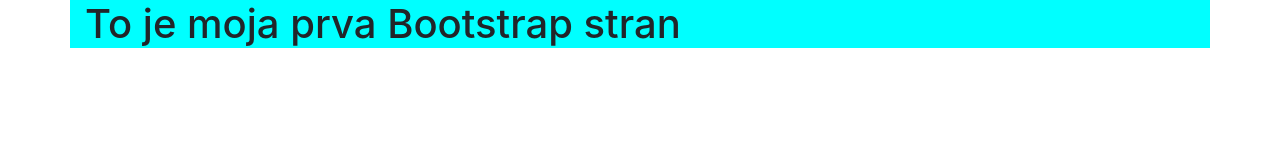
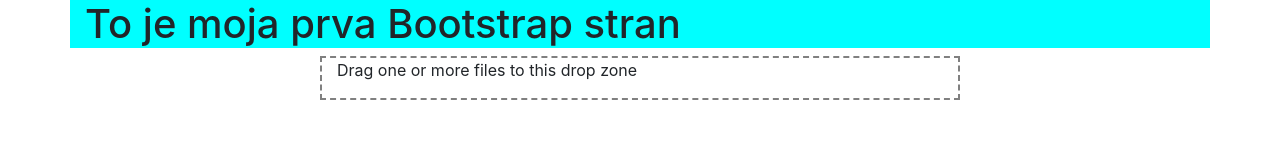
Before and after one commit to matej2000/ST-DN1, a plain HTML site: page index.html in a window 1280 px wide. Drawn offline with nearby package versions, Linux system fonts and the light colour scheme.

Commit message:
Drag&drop files, test

```diff
--- /dev/null
+++ b/drag&drop.js
@@ -0,0 +1,27 @@
+function dropHandler(ev){
+    console.log('File(s) dropped');
+
+    // Prevent default behavior (Prevent file from being opened)
+    ev.preventDefault();
+
+    if(ev.dataTransfer.items){
+        for(var i = 0; i < ev.dataTransfer.items.length; i++){
+            if(ev.dataTransfer.items[i].kind == 'file'){
+                var file = ev.dataTransfer.items[i].getAsFile();
+                console.log('... file[' + i + '].name = ' + file.name)
+            }
+        }
+    }
+    else{
+        for (var i = 0; i < ev.dataTransfer.files.length; i++) {
+            console.log('... file[' + i + '].name = ' + ev.dataTransfer.files[i].name);
+        }
+    }
+}
+
+function dragOverHandler(ev) {
+    console.log('File(s) in drop zone');
+
+    // Prevent default behavior (Prevent file from being opened)
+    ev.preventDefault();
+  }
--- a/index.html
+++ b/index.html
@@ -4,6 +4,8 @@
     <meta charset="UTF-8">
     <meta http-equiv="X-UA-Compatible" content="IE=edge">
     <meta name="viewport" content="width=device-width, initial-scale=1.0">
+    <link rel="stylesheet" href="style.css">
+    <script src="drag&drop.js"></script>
     <!-- Latest compiled and minified CSS -->
     <link rel="stylesheet" href="https://maxcdn.bootstrapcdn.com/bootstrap/4.5.2/css/bootstrap.min.css">
 
@@ -22,5 +24,8 @@
     <div class = "container", style="background-color: aqua;">
         <h1>To je moja prva Bootstrap stran</h1>
     </div>
+    <div class = "col-sm-6" id = "drop_zone" ondrop = "dropHandler(event);" ondragover="dragOverHandler(event);">
+        <p>Drag one or more files to this drop zone</p>
+    </div>
 </body>
 </html>
--- /dev/null
+++ b/style.css
@@ -0,0 +1,6 @@
+#drop_zone {
+    border: 2px dashed grey;
+    /*width: 400px;
+    height: 200px;*/
+    margin: auto;
+}
```
